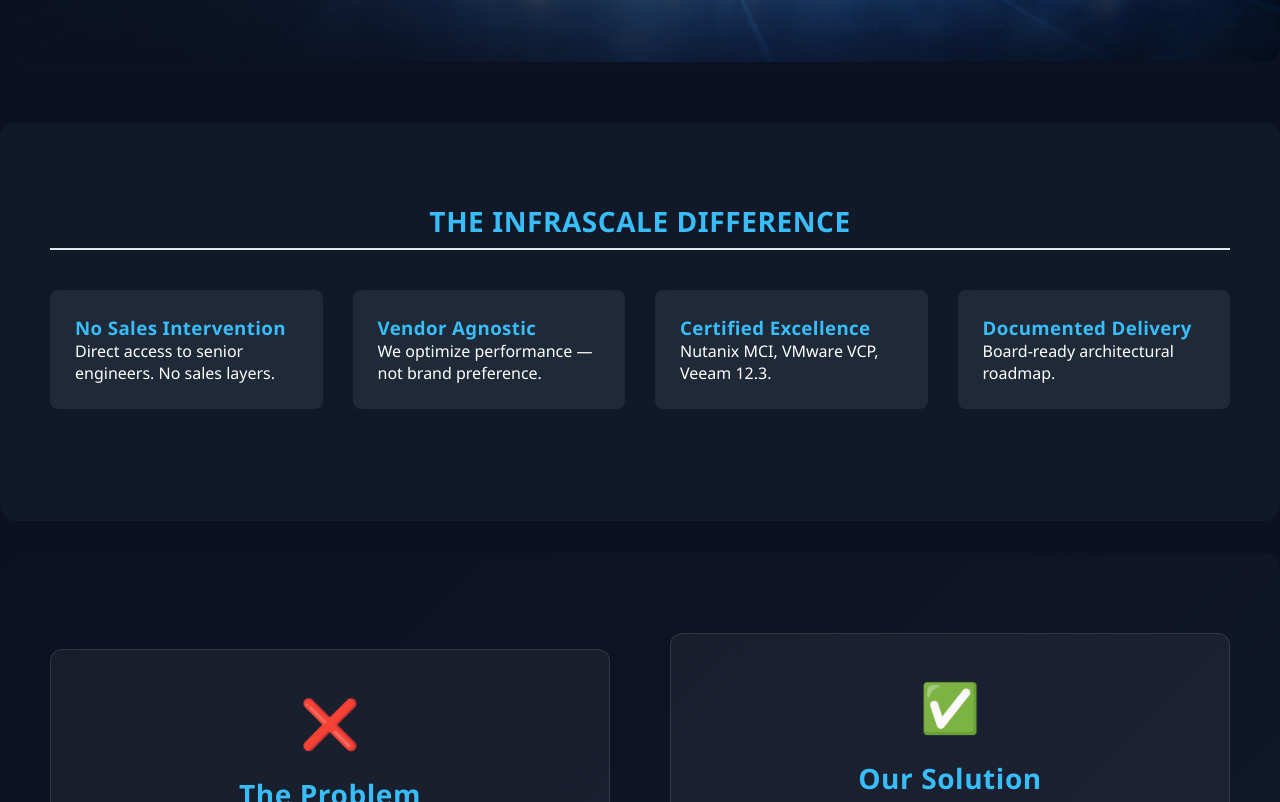
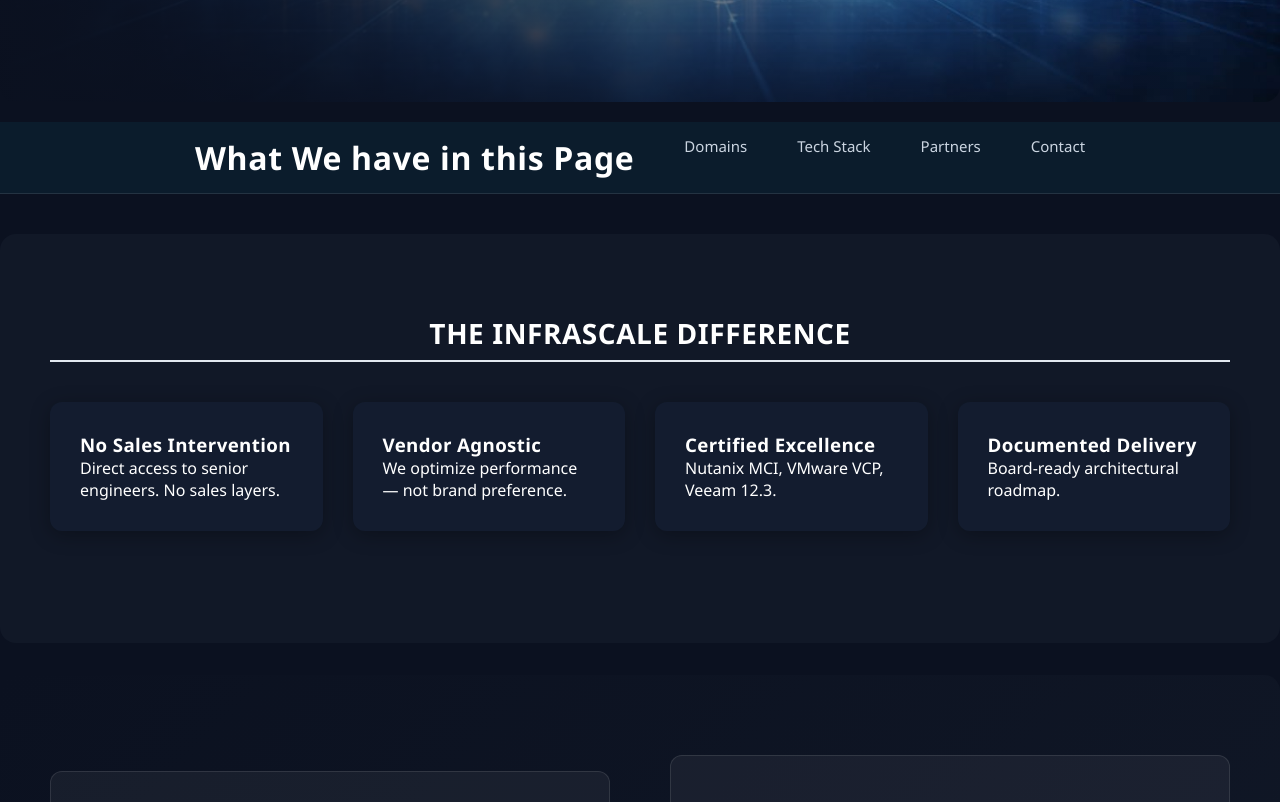
Before and after one commit to shreenivasabv/InfraScale_Solutions, a React app in the folder frontend/: page / in a window 1280 px wide. Shown: the part 818-1620 px from the top of the page. Built offline with nearby package versions, Linux system fonts and the light colour scheme; no server answers; the HTML template or start-up script is replaced by a standard one.

Commit message:
modify the certificate page

```diff
--- a/frontend/src/App.css
+++ b/frontend/src/App.css
@@ -1,27 +1,34 @@
 /* ---------------- GLOBAL ROOT ---------------- */
+[data-theme="light"] {
+  --bg-gradient: linear-gradient(120deg, #f8fafc 70%, #eef2f7 100%);
+  --text-color: #0f172a;
 
-:root {
-  --bg-gradient: linear-gradient(120deg,#0b1120 70%,#1e293b 100%);
-  --text-color: #e2e8f0;
-  --card-bg: rgba(30,41,59,0.7);
-  --card-shadow: rgba(30,41,59,0.12);
-  --heading-color: #38bdf8;
-  --button-grad1: #38bdf8;
-  --button-grad2: #0ea5e9;
-  --border-color: rgba(255,255,255,0.08);
+  --card-bg: #ffffff;
+  --card-shadow: rgba(0, 0, 0, 0.06);
+
+  --heading-color: #1d4ed8;
+
+  --button-grad1: #3b82f6;
+  --button-grad2: #1d4ed8;
+
+  --border-color: rgba(0, 0, 0, 0.06);
 }
 
 /* ---------------- LIGHT THEME ---------------- */
 
 [data-theme="light"] {
-  --bg-gradient: linear-gradient(120deg,#f8fafc 70%,#e2e8f0 100%);
-  --text-color: #111827;
-  --card-bg: rgba(255,255,255,0.85);
-  --card-shadow: rgba(0,0,0,0.08);
-  --heading-color: #0284c7;
-  --button-grad1: #0ea5e9;
-  --button-grad2: #0284c7;
-  --border-color: rgba(0,0,0,0.08);
+  --bg-gradient: linear-gradient(120deg, #f1f5f9 60%, #e2e8f0 100%);
+  --text-color: #0f172a;
+
+  --card-bg: rgba(255, 255, 255, 0.9);
+  --card-shadow: rgba(15, 23, 42, 0.08);
+
+  --heading-color: #0369a1;
+
+  --button-grad1: #3b82f6;
+  --button-grad2: #2563eb;
+
+  --border-color: rgba(15, 23, 42, 0.08);
 }
 
 /* ---------------- BODY ---------------- */
@@ -53,14 +60,10 @@ section,
   margin-bottom: 32px;
   padding: 32px 24px;
 
-  opacity: 0;
-  transform: translateY(40px);
-  animation: revealFadeIn 1.2s forwards;
-  animation-delay: 0.2s;
+  opacity: 1; /* ✅ keep visible */
 
   transition: background 0.3s ease, box-shadow 0.3s ease;
 }
-
 /* ---------------- HEADINGS ---------------- */
 
 h1,
@@ -126,3 +129,20 @@ button:hover,
     font-size: 2rem;
   }
 }
+.home-container {
+  overflow: visible;
+}
+
+
+@keyframes fadeIn {
+  from {
+    opacity: 0;
+  }
+  to {
+    opacity: 1;
+  }
+}
+
+section {
+  animation: fadeIn 1s ease;
+}
--- a/frontend/src/components/Difference/Difference.jsx
+++ b/frontend/src/components/Difference/Difference.jsx
@@ -2,7 +2,7 @@ import "./Difference.css";
 
 function Difference() {
   return (
-    <section className="difference">
+    <section className="difference" id="difference">
       <h2>THE INFRASCALE DIFFERENCE</h2>
 
       <div className="difference-grid">
--- a/frontend/src/components/Domains/Domains.jsx
+++ b/frontend/src/components/Domains/Domains.jsx
@@ -2,7 +2,7 @@ import "./Domains.css";
 
 function Domains() {
   return (
-    <section className="domains">
+    <section className="domains" id="domains">
       <h2>OUR SPECIALIZED DOMAINS</h2>
 
       <div className="domain">
--- a/frontend/src/components/Footer/Footer.jsx
+++ b/frontend/src/components/Footer/Footer.jsx
@@ -2,7 +2,7 @@ import "./Footer.css";
 
 function Footer() {
   return (
-    <footer className="footer">
+    <footer className="footer" id="footer">
       <p>© 2026 INFRASCALE Solutions. All Rights Reserved.</p>
     </footer>
   );
--- a/frontend/src/components/Hero/Hero.css
+++ b/frontend/src/components/Hero/Hero.css
@@ -7,7 +7,7 @@
   align-items: center;
   justify-content: flex-start;
   color: white;
-  overflow: hidden;
+  overflow: visible;
 }
 
 /* 2. Dark Overlay - Key for the "Infrascale" look */
--- a/frontend/src/components/Insight/Insight.jsx
+++ b/frontend/src/components/Insight/Insight.jsx
@@ -2,7 +2,7 @@ import "./Insight.css";
 
 function Insight() {
   return (
-    <section className="insight">
+    <section className="insight" id="insight">
       <h2>The Infrascale Insight Report</h2>
 
       <p className="insight-sub">
--- a/frontend/src/components/OurPartners/OurPartners.jsx
+++ b/frontend/src/components/OurPartners/OurPartners.jsx
@@ -10,7 +10,9 @@ const OurPartners = () => {
     // Fetch data
     const fetchPartners = async () => {
       try {
-        const response = await axios.get('http://localhost:5000/api/partners');
+        const base = import.meta.env.VITE_API_URL || "http://localhost:5000";
+
+        const response = await axios.get(`${base}/api/partners`);
         const logoUrls = response.data.map(partner => partner.image);
         setPartnerLogos(logoUrls);
       } catch (error) {
--- /dev/null
+++ b/frontend/src/components/SubNavbar/SubNavbar.css
@@ -0,0 +1,48 @@
+.subnav {
+  position: sticky;
+  top: 70px; /* adjust to your navbar height */
+  background: #0b1c2c;
+  padding: 14px 0;
+  display: flex;
+  justify-content: center;
+  gap: 50px;
+  z-index: 1000;
+  border-bottom: 1px solid rgba(255, 255, 255, 0.1);
+}
+
+/* Links */
+.subnav a {
+  text-decoration: none;
+  color: #cbd5e1;
+  font-size: 15px;
+  font-weight: 500;
+  position: relative;
+  transition: 0.3s;
+}
+
+/* Hover */
+.subnav a:hover {
+  color: #38bdf8;
+}
+
+/* Active */
+.subnav a.active {
+  color: #38bdf8;
+}
+
+/* Underline */
+.subnav a::after {
+  content: "";
+  position: absolute;
+  width: 0%;
+  height: 2px;
+  background: #38bdf8;
+  left: 0;
+  bottom: -6px;
+  transition: 0.3s;
+}
+
+.subnav a:hover::after,
+.subnav a.active::after {
+  width: 100%;
+}
--- /dev/null
+++ b/frontend/src/components/SubNavbar/SubNavbar.jsx
@@ -0,0 +1,49 @@
+import { useEffect, useState } from "react";
+import "./SubNavbar.css";
+
+function SubNavbar() {
+  const [active, setActive] = useState("");
+
+  useEffect(() => {
+    const handleScroll = () => {
+      const sections = document.querySelectorAll("section");
+      let current = "";
+
+      sections.forEach((section) => {
+        const sectionTop = section.offsetTop;
+        if (window.scrollY >= sectionTop - 120) {
+          current = section.getAttribute("id");
+        }
+      });
+
+      setActive(current);
+    };
+
+    window.addEventListener("scroll", handleScroll);
+    return () => window.removeEventListener("scroll", handleScroll);
+  }, []);
+
+  return (
+    <div className="subnav">
+
+    <div className="subnav-header">
+      <h1>What We have in this Page</h1>
+    </div>
+
+      <a href="#domains" className={active === "domains" ? "active" : ""}>
+        Domains
+      </a>
+      <a href="#tech" className={active === "tech" ? "active" : ""}>
+        Tech Stack
+      </a>
+      <a href="#partners" className={active === "partners" ? "active" : ""}>
+        Partners
+      </a>
+      <a href="#contact" className={active === "contact" ? "active" : ""}>
+        Contact
+      </a>
+    </div>
+  );
+}
+
+export default SubNavbar;
--- a/frontend/src/pages/AboutCompany.css
+++ b/frontend/src/pages/AboutCompany.css
@@ -44,3 +44,38 @@
   margin-top: 60px;
   text-align: center;
 }
+.card {
+  background: #131c2f;
+  padding: 30px;
+  border-radius: 12px;
+  box-shadow: 0 4px 20px rgba(0, 0, 0, 0.3);
+}
+.about-section {
+  max-width: 900px;
+  margin: auto;
+  text-align: center;
+  line-height: 1.8;
+}
+
+.values {
+  margin-top: 60px;
+  display: flex;
+  justify-content: center;
+}
+
+.values .card {
+  max-width: 600px;
+  width: 100%;
+}
+.values ul {
+  list-style: none;
+  padding: 0;
+  margin-top: 20px;
+}
+
+.values li {
+  margin: 10px 0;
+  padding: 10px;
+  border-radius: 8px;
+  background: rgba(255, 255, 255, 0.05);
+}
--- a/frontend/src/pages/AboutCompany.jsx
+++ b/frontend/src/pages/AboutCompany.jsx
@@ -4,8 +4,8 @@ function AboutCompany() {
   return (
     <div className="about-wrapper">
 
-      <section className="about-section">
-        <h2>Who We Are</h2>
+      <section className="about-section card">
+              <h2>About InfraScale</h2>
               <p>
                 InfraScale is an enterprise-focused IT solutions provider specializing in
                 virtualization, cloud architecture, storage, backup, disaster recovery,
@@ -33,6 +33,7 @@ function AboutCompany() {
       </section>
 
             <section className="values">
+                  <div className="card">
                     <h3>Our Core Values</h3>
                     <ul>
                       <li>Technical Excellence</li>
@@ -41,6 +42,7 @@ function AboutCompany() {
                       <li>Innovation & Continuous Improvement</li>
                       <li>Security & Reliability First</li>
                     </ul>
+                  </div>
             </section>
 
     </div>
--- a/frontend/src/pages/Home.jsx
+++ b/frontend/src/pages/Home.jsx
@@ -9,22 +9,24 @@ import Contact from "../components/Contact/Contact";
 import Footer from "../components/Footer/Footer";
 import { Toaster } from 'react-hot-toast';
 import OurPartners from "../components/OurPartners/OurPartners";
+import SubNavbar from "../components/SubNavbar/SubNavbar";
 
 function Home() {
   return (
-    <>
+    <div className="home-container">
       <Toaster />
-      <Hero />
-      <Difference />
+      <Hero  />
+      <SubNavbar />
+      <Difference  />
       <ProblemSolution />
       <Domains />
-      <Process />
-      <TechStack />
+      <Process  />
+      <TechStack/>
       <Insight />
       <OurPartners />
-      <Contact />
-      <Footer />
-    </>
+        <Contact/>
+        <Footer />
+    </div>
   );
 }
 
```
Lines whose indentation alone changed are shown as unchanged.
